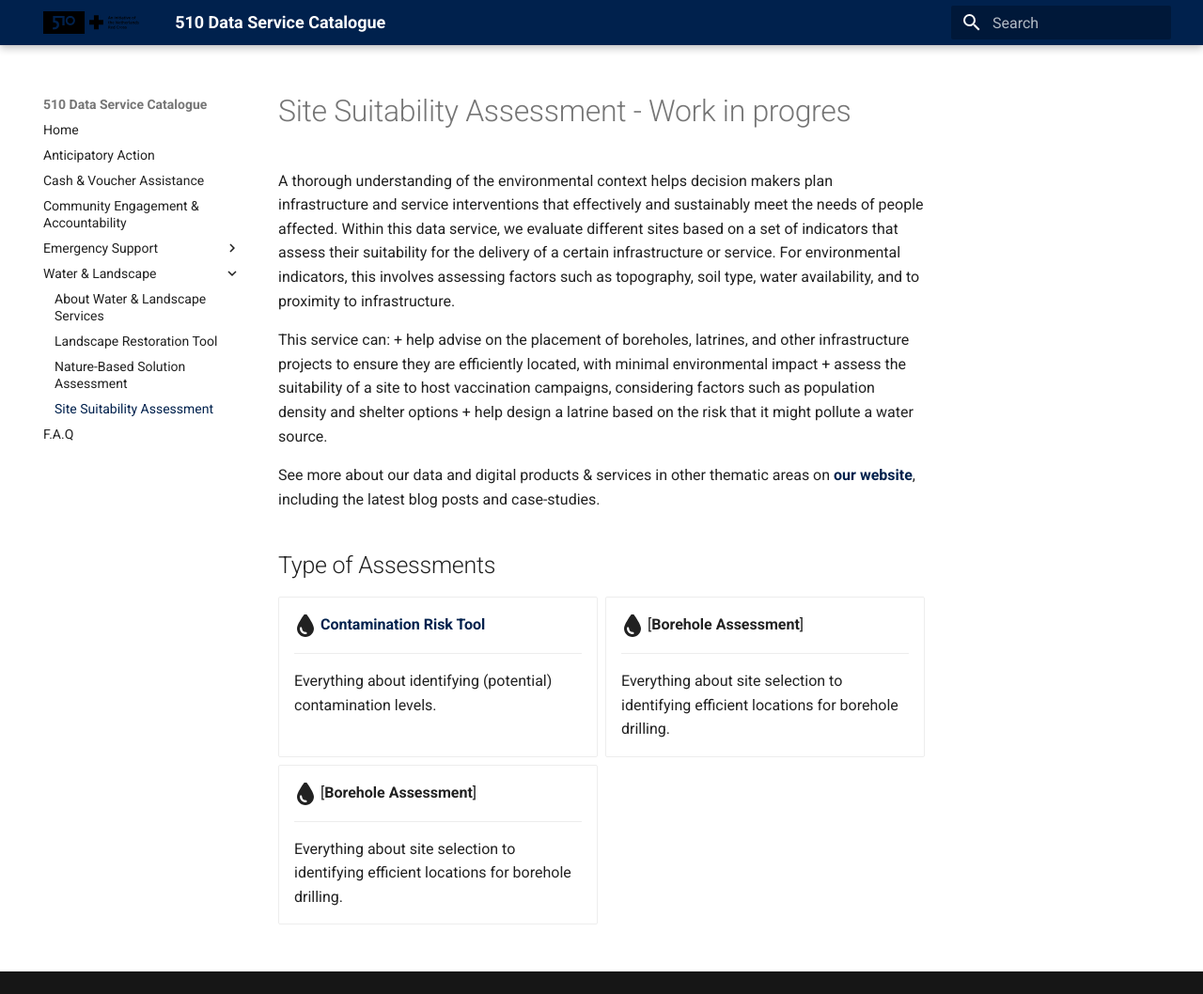
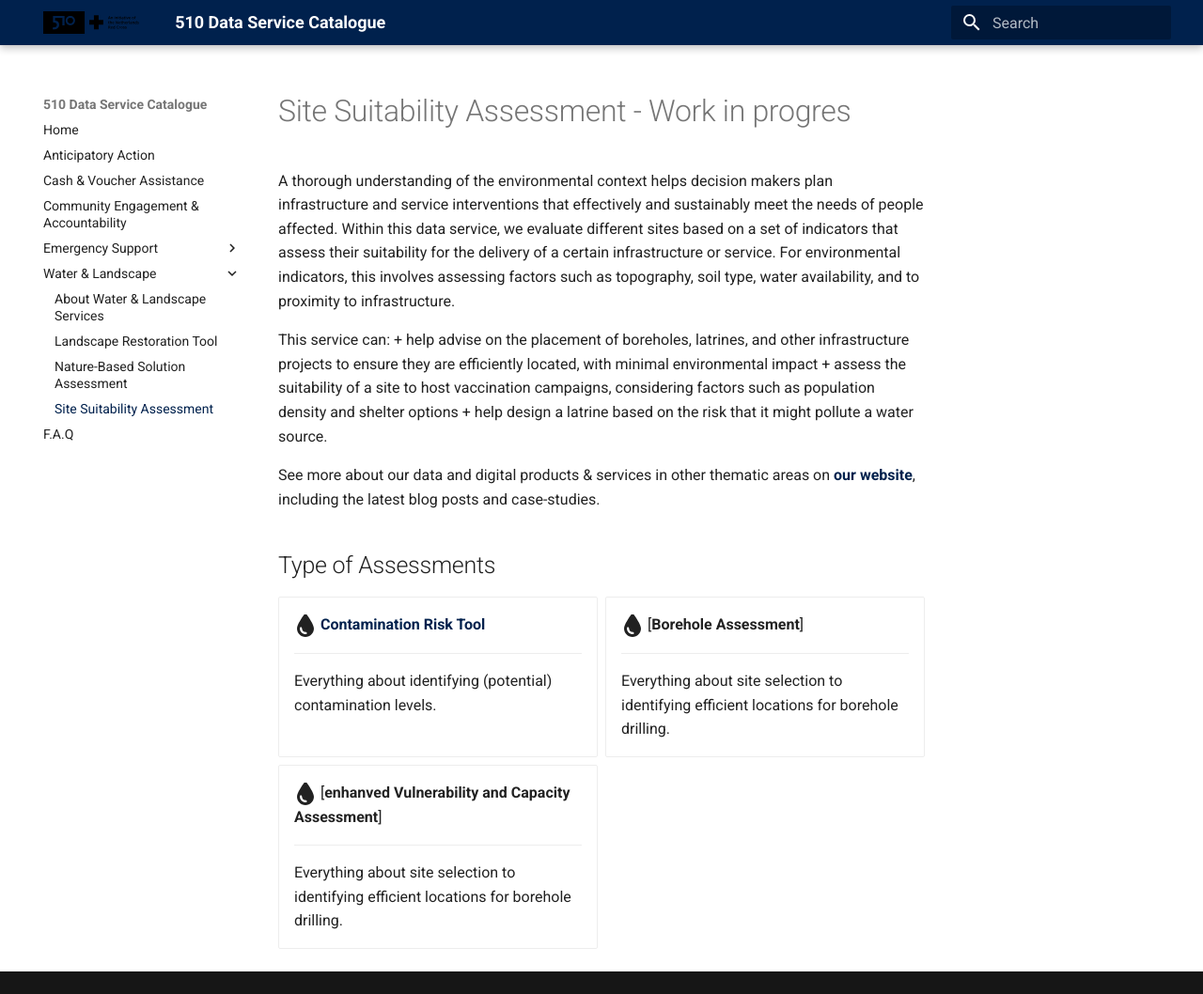
Before and after one commit to rodekruis/data-service-catalogue, an MkDocs documentation site: the page built from docs/wl/site_suitability_assessment.md, in a window 1280 px wide and 1058 px high. Shown: the whole window at 94% size. Built offline with MkDocs 1.6.1 and Material for MkDocs 9.7.7, drawn with Linux system fonts in a browser that asks for light colours; plug-ins that fetch from the network failed and are left out.

Commit message:
Update site_suitability_assessment.md

```diff
--- a/docs/wl/site_suitability_assessment.md
+++ b/docs/wl/site_suitability_assessment.md
@@ -28,7 +28,7 @@
 
     Everything about site selection to identifying efficient locations for borehole drilling.
 
--   :fontawesome-solid-droplet:{ .lg .middle } [__Borehole Assessment__]
+-   :fontawesome-solid-droplet:{ .lg .middle } [__enhanved Vulnerability and Capacity Assessment__]
 
     ---
 
```
